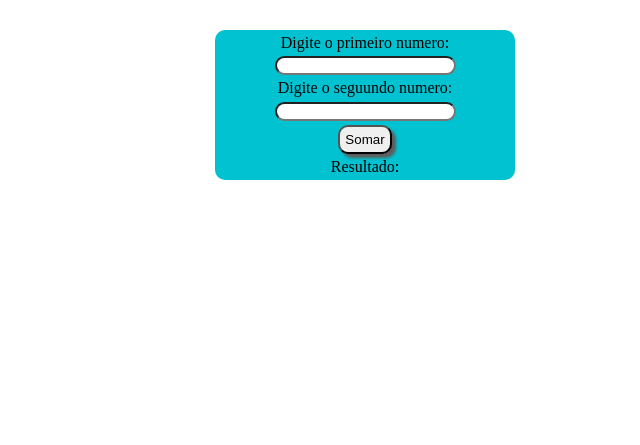
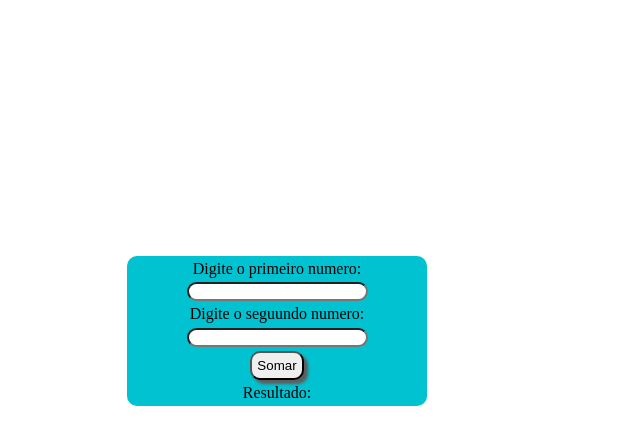
Before and after one commit to SouJunior/code-challenge, a PHP site: page / in a window 1280 px wide. Shown: the top 445 px of the page, without its empty margins (385-1025 px from the left). Run offline with PHP 8.4, Linux system fonts and the light colour scheme.

Commit message:
melhorando a aparencia do site

```diff
--- a/javascript/joaovictor1516/desafio_1/style.css
+++ b/javascript/joaovictor1516/desafio_1/style.css
@@ -6,7 +6,7 @@
 form{
     background-color: #00C2D1;
     border-radius: 10px;
-    margin: 30px 0 0 600px;
+    margin: 20% 0 0 40%;
     height: 150px;
     width: 300px;
     display: flex;
```
